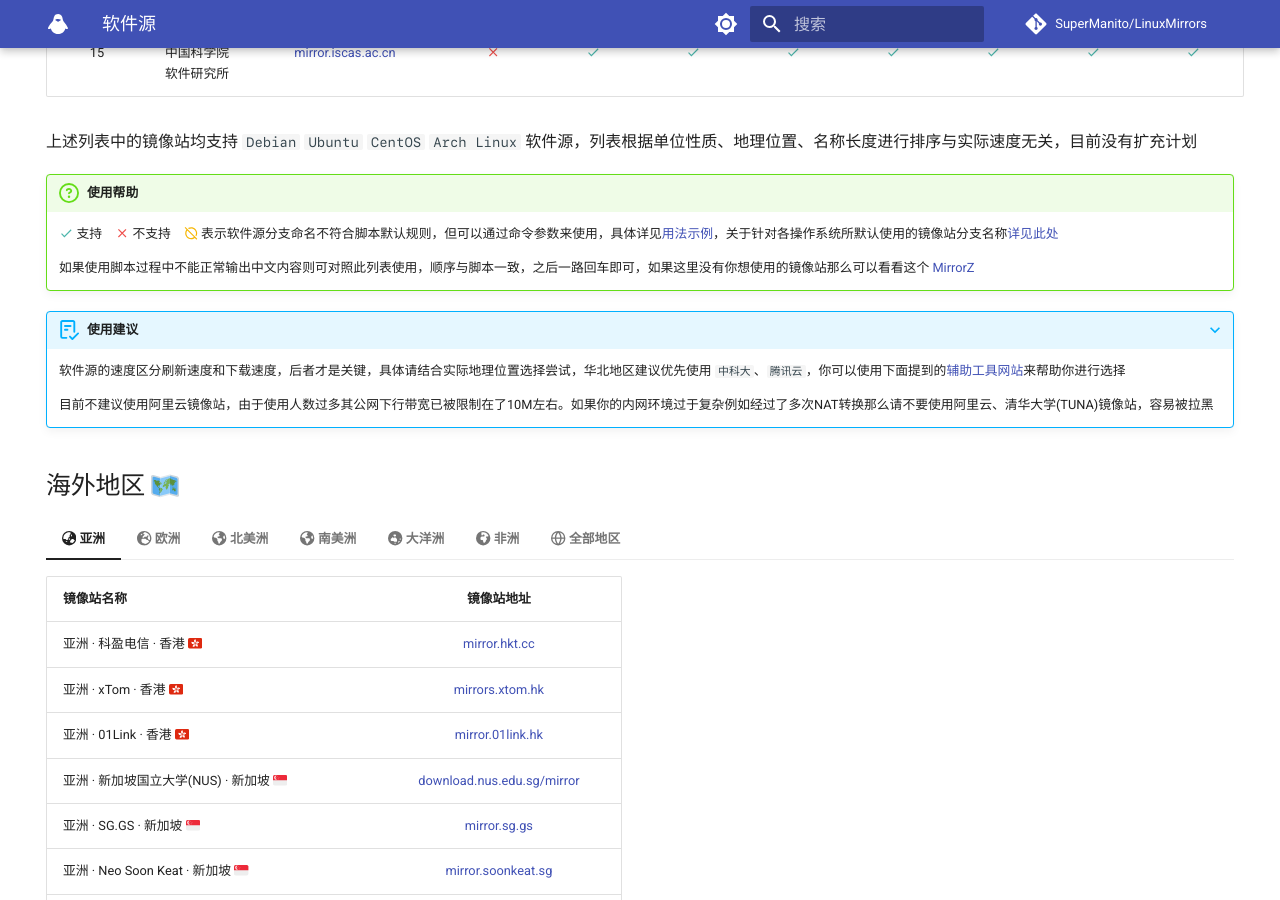
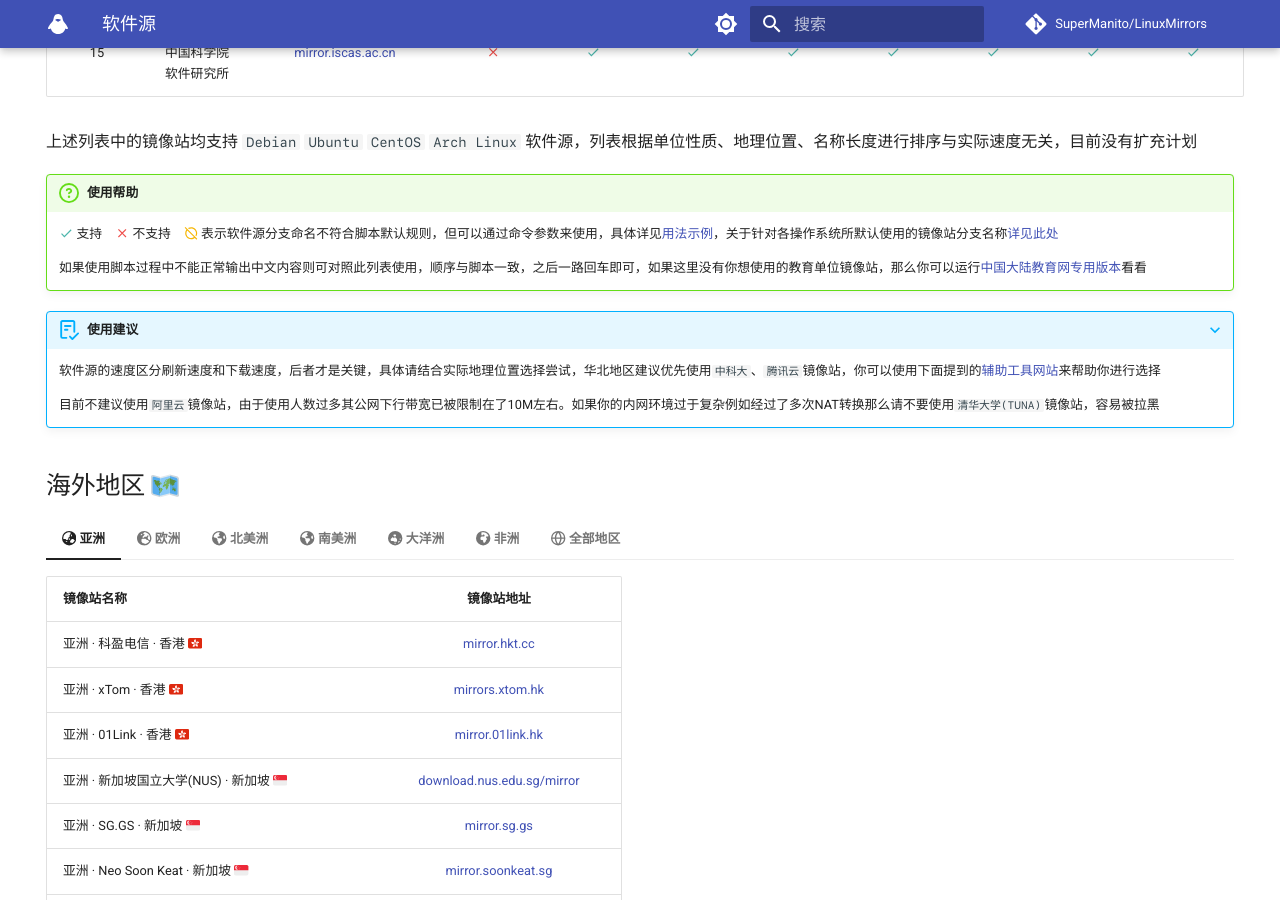
Before and after one commit to SuperManito/LinuxMirrors, an MkDocs documentation site: the page built from docs/mirrors.md, in a window 1280 px wide and 900 px high, scrolled down 992 px. Built offline with MkDocs 1.6.1 and Material for MkDocs 9.7.7, drawn with Linux system fonts in a browser that asks for light colours; comment, search, counter and statistics services are not loaded; some of the changed text lies outside the part shown.

Commit message:
更新文档

```diff
--- a/docs/mirrors.md
+++ b/docs/mirrors.md
@@ -30,13 +30,13 @@
 
     :material-check:{ style="color: #4DB6AC" } 支持 &nbsp;&nbsp; :material-close:{ style="color: #EF5350" } 不支持 &nbsp;&nbsp; :material-circle-off-outline:{ style="color: #F6B604" } 表示软件源分支命名不符合脚本默认规则，但可以通过命令参数来使用，具体详见[用法示例](../use/command-options/#%E6%8C%87%E5%AE%9A%E8%BD%AF%E4%BB%B6%E6%BA%90%E5%88%86%E6%94%AF)，关于针对各操作系统所默认使用的镜像站分支名称[详见此处](../use/command-options/#%E6%8C%87%E5%AE%9A%E8%BD%AF%E4%BB%B6%E6%BA%90%E5%88%86%E6%94%AF)
 
-    如果使用脚本过程中不能正常输出中文内容则可对照此列表使用，顺序与脚本一致，之后一路回车即可，如果这里没有你想使用的镜像站那么可以看看这个 [MirrorZ](https://mirrorz.org/site)
+    如果使用脚本过程中不能正常输出中文内容则可对照此列表使用，顺序与脚本一致，之后一路回车即可，如果这里没有你想使用的教育单位镜像站，那么你可以运行[中国大陆教育网专用版本](/use/#%E4%B8%AD%E5%9B%BD%E5%A4%A7%E9%99%86%E6%95%99%E8%82%B2%E7%BD%91%E5%AE%9E%E9%AA%8C%E6%80%A7)看看
 
 ???+ abstract "使用建议"
 
-    软件源的速度区分刷新速度和下载速度，后者才是关键，具体请结合实际地理位置选择尝试，华北地区建议优先使用 `中科大`、`腾讯云`，你可以使用下面提到的[辅助工具网站](#工具网站)来帮助你进行选择
+    软件源的速度区分刷新速度和下载速度，后者才是关键，具体请结合实际地理位置选择尝试，华北地区建议优先使用`中科大`、`腾讯云`镜像站，你可以使用下面提到的[辅助工具网站](#工具网站)来帮助你进行选择
 
-    目前不建议使用阿里云镜像站，由于使用人数过多其公网下行带宽已被限制在了10M左右。如果你的内网环境过于复杂例如经过了多次NAT转换那么请不要使用阿里云、清华大学(TUNA)镜像站，容易被拉黑
+    目前不建议使用`阿里云`镜像站，由于使用人数过多其公网下行带宽已被限制在了10M左右。如果你的内网环境过于复杂例如经过了多次NAT转换那么请不要使用`清华大学(TUNA)`镜像站，容易被拉黑
 
 
 ## 海外地区 :flag-world-map:
--- a/mkdocs.yml
+++ b/mkdocs.yml
@@ -2,7 +2,7 @@
 repo_name: SuperManito/LinuxMirrors
 repo_url: https://github.com/SuperManito/LinuxMirrors
 edit_uri: edit/main/docs/
-copyright: Copyright &copy; 2021 - 2023 <a href="https://github.com/SuperManito" target="_blank"> SuperManito</a>
+copyright: "Copyright &copy; 2023 <a href=\"https://github.com/SuperManito\" target=\"_blank\"> SuperManito</a>. Website built with <a href=\"https://www.netlify.com\" target=\"_blank\"><img height=\"64\" width=\"64\" src=\"/assets/images/icon/netlify.svg\" style=\"vertical-align: -0.75em\"></a>"
 theme:
   name: material
   custom_dir: docs/theme
@@ -56,6 +56,8 @@
   generator: false
   homepage: https://linuxmirrors.cn
   social:
+    - icon: simple/gitee
+      link: https://gitee.com/SuperManito/LinuxMirrors
     - icon: fontawesome/brands/github
       link: https://github.com/SuperManito/LinuxMirrors
 extra_css:
```
Also changed, not shown: docs/index.md (+4 -4 lines), docs/assets/images/icon/netlify.svg (added).
